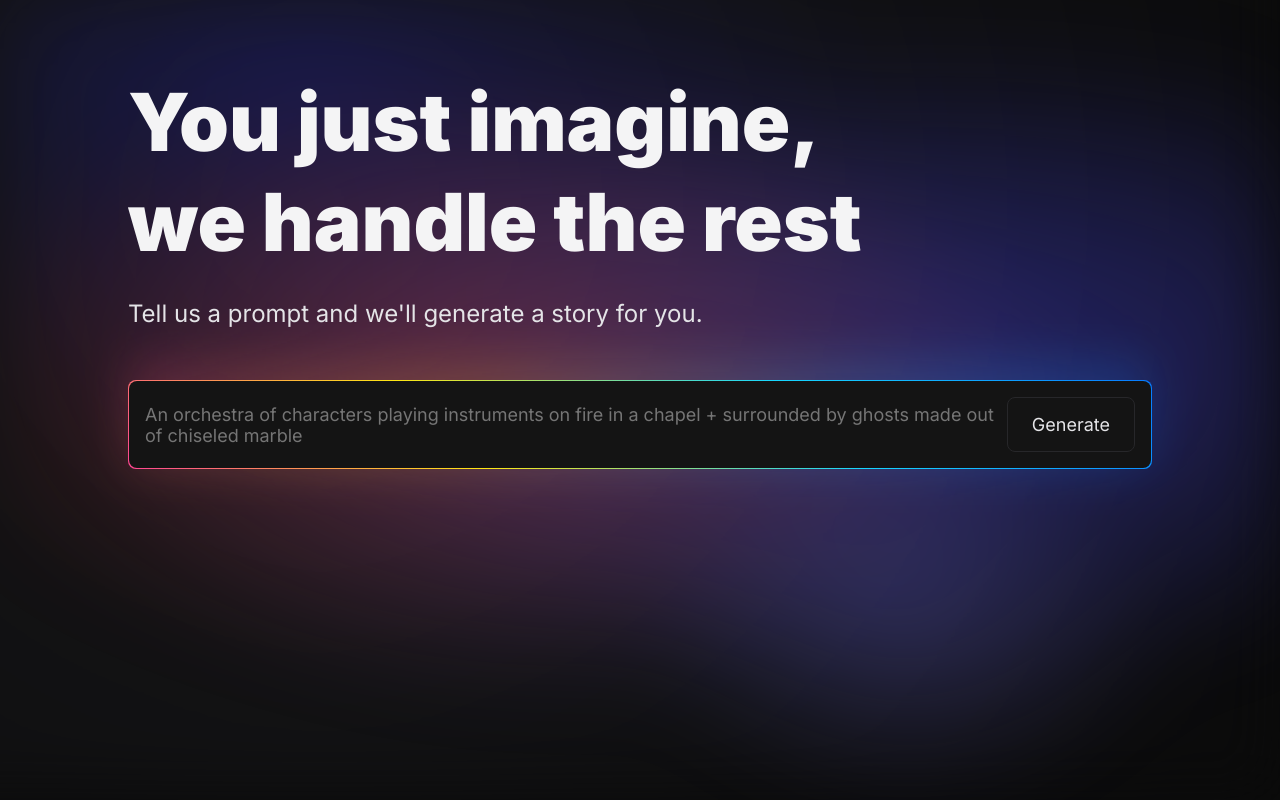
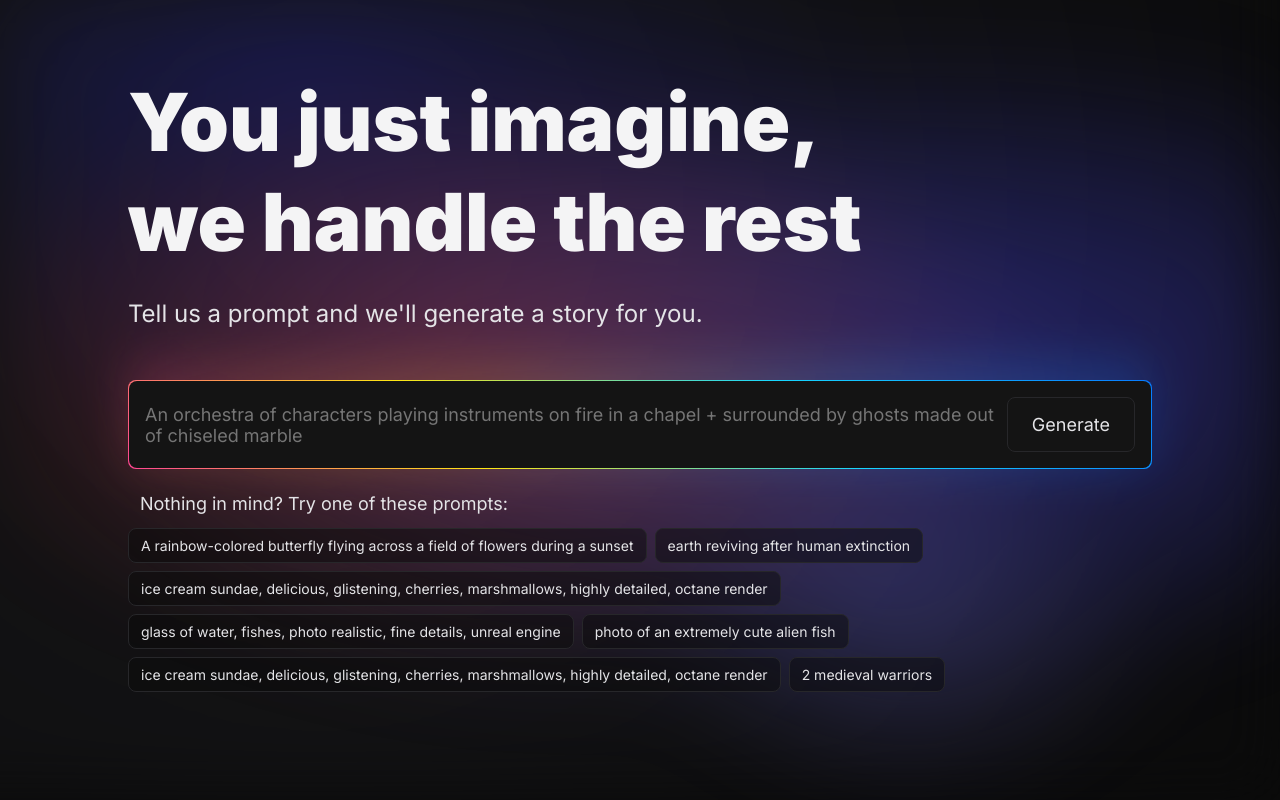
Before and after one commit to Intigam-M/imaginer, a Next.js app: page / in a window 1280 px wide. Built offline with nearby package versions, Linux system fonts and the light colour scheme.

Commit message:
Create suggestions component

```diff
--- /dev/null
+++ b/components/tag/index.js
@@ -0,0 +1,19 @@
+"use client";
+import styles from "./styles.module.scss";
+
+function Tag({ title, onClick, className }) {
+  const handleClick = () => {
+    onClick?.(title);
+  };
+
+  return (
+    <button
+      onClick={handleClick}
+      className={`${styles.tag} ${className ?? ""}`}
+    >
+      {title}
+    </button>
+  );
+}
+
+export { Tag };
--- /dev/null
+++ b/components/tag/styles.module.scss
@@ -0,0 +1,8 @@
+.tag {
+    display: inline-block;
+    padding: var(--gap-s) var(--gap-m);
+    background-color: var(--black-opaque);
+    border: 1px solid var(--gray-800);
+    border-radius: var(--radius-s);
+    font-size: var(--font-size-s);
+  }
--- a/containers/home-page-container/index.js
+++ b/containers/home-page-container/index.js
@@ -1,6 +1,6 @@
 // import { Examples } from "./examples";
 import { PromptForm } from "./prompt-form";
-// import { PromptSuggestions } from "./prompt-suggestions";
+import { PromptSuggestions } from "./prompt-suggestions";
 // import { ResultImage } from "./result-image";
 import styles from "./styles.module.scss";
 
@@ -16,9 +16,9 @@
         Tell us a prompt and we&apos;ll generate a story for you.
       </p>
       <PromptForm />
-      {/* <ResultImage />
+      {/* <ResultImage /> */}
       <PromptSuggestions />
-      <Examples /> */}
+      {/* <Examples /> */}
     </div>
   );
 }
--- /dev/null
+++ b/containers/home-page-container/prompt-suggestions/constants.js
@@ -0,0 +1,34 @@
+export const SUGGESTIONS = [
+    {
+      id: 1,
+      title:
+        "A rainbow-colored butterfly flying across a field of flowers during a sunset",
+    },
+    {
+      id: 4,
+      title: "earth reviving after human extinction",
+    },
+    {
+      id: 2,
+      title:
+        "ice cream sundae, delicious, glistening, cherries, marshmallows, highly detailed, octane render",
+    },
+    {
+      id: 3,
+      title:
+        "glass of water, fishes, photo realistic, fine details, unreal engine",
+    },
+    {
+      id: 6,
+      title: "photo of an extremely cute alien fish",
+    },
+    {
+      id: 5,
+      title:
+        "ice cream sundae, delicious, glistening, cherries, marshmallows, highly detailed, octane render",
+    },
+    {
+      id: 8,
+      title: "2 medieval warriors",
+    },
+  ];
--- /dev/null
+++ b/containers/home-page-container/prompt-suggestions/index.js
@@ -0,0 +1,24 @@
+"use client";
+import { Tag } from "@/components/tag";
+import { SUGGESTIONS } from "./constants";
+// import { useHomepage } from "../use-homepage";
+import styles from "./styles.module.scss";
+
+function PromptSuggestions({ suggestions = SUGGESTIONS }) {
+//   const { copyPrompt } = useHomepage();
+
+  return (
+    <div className={styles.promptSuggestions}>
+      <h3 className={styles.title}>
+        Nothing in mind? Try one of these prompts:
+      </h3>
+      <div className={styles.suggestions}>
+        {suggestions.map(({ title, id }) => (
+          <Tag key={id} title={title}  />
+        ))}
+      </div>
+    </div>
+  );
+}
+
+export { PromptSuggestions };
--- /dev/null
+++ b/containers/home-page-container/prompt-suggestions/styles.module.scss
@@ -0,0 +1,15 @@
+.promptSuggestions {
+    display: flex;
+    flex-direction: column;
+    gap: var(--gap-m);
+  }
+
+  .title {
+    margin-left: var(--gap-m);
+  }
+
+  .suggestions {
+    display: flex;
+    flex-wrap: wrap;
+    gap: var(--gap-s);
+  }
```
